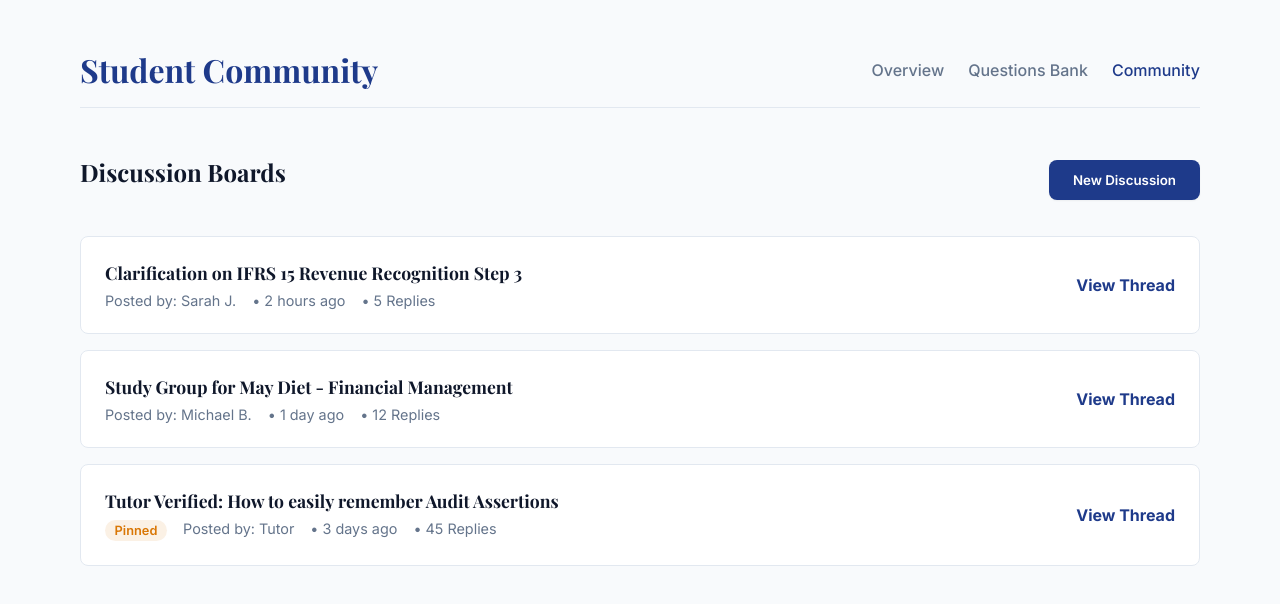
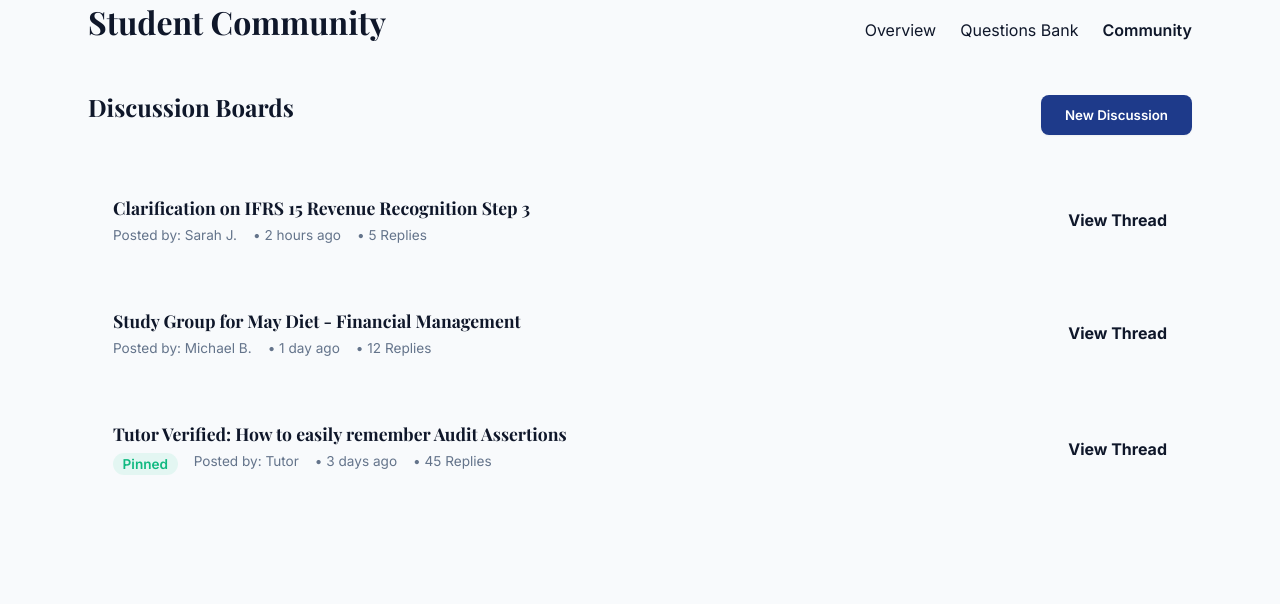
Before and after one commit to gold11997/Treasurepoint-tutors, a Next.js app: page /community in a window 1280 px wide. Shown: the top 604 px of the page. Built offline with nearby package versions, Linux system fonts and the light colour scheme.

Commit message:
Fix: Remove outdated CSS module imports across all pages

```diff
--- a/src/app/community/page.tsx
+++ b/src/app/community/page.tsx
@@ -1,15 +1,14 @@
 import Link from "next/link";
-import styles from "../dashboard.module.css";
 
 export default function Community() {
   return (
-    <div className={`container animate-fade-in ${styles.dashboardContainer}`}>
-      <header className={styles.dashboardHeader}>
+    <div className="container animate-fade-in">
+      <header style={{ display: 'flex', justifyContent: 'space-between', alignItems: 'center', marginBottom: '2rem', flexWrap: 'wrap', gap: '1rem' }}>
         <h1>Student Community</h1>
-        <nav className={styles.navLinks}>
-          <Link href="/dashboard" className={styles.navLink}>Overview</Link>
-          <Link href="/questions" className={styles.navLink}>Questions Bank</Link>
-          <Link href="/community" className={`${styles.navLink} ${styles.active}`}>Community</Link>
+        <nav style={{ display: 'flex', gap: '1.5rem', alignItems: 'center' }}>
+          <Link href="/dashboard" className="nav-link">Overview</Link>
+          <Link href="/questions" className="nav-link">Questions Bank</Link>
+          <Link href="/community" style={{ fontWeight: '600', color: 'var(--primary-color)' }}>Community</Link>
         </nav>
       </header>
 
@@ -18,42 +17,42 @@ export default function Community() {
         <button className="btn btn-primary">New Discussion</button>
       </div>
 
-      <div className={styles.questionList}>
-        <div className={styles.questionItem} style={{ cursor: 'pointer' }}>
+      <div style={{ display: 'flex', flexDirection: 'column', gap: '1rem' }}>
+        <div className="card glass" style={{ cursor: 'pointer', display: 'flex', justifyContent: 'space-between', alignItems: 'center', padding: '1.5rem' }}>
           <div>
-            <h3 style={{ fontSize: '1.1rem', marginBottom: '0.25rem' }}>Clarification on IFRS 15 Revenue Recognition Step 3</h3>
-            <div className={styles.questionMeta}>
+            <h3 style={{ fontSize: '1.1rem', marginBottom: '0.5rem' }}>Clarification on IFRS 15 Revenue Recognition Step 3</h3>
+            <div style={{ display: 'flex', gap: '1rem', fontSize: '0.85rem', color: 'var(--text-muted)' }}>
               <span>Posted by: Sarah J.</span>
               <span>• 2 hours ago</span>
               <span>• 5 Replies</span>
             </div>
           </div>
-          <span style={{ color: 'var(--primary)', fontWeight: 'bold' }}>View Thread</span>
+          <span style={{ color: 'var(--primary-color)', fontWeight: 'bold' }}>View Thread</span>
         </div>
 
-        <div className={styles.questionItem} style={{ cursor: 'pointer' }}>
+        <div className="card glass" style={{ cursor: 'pointer', display: 'flex', justifyContent: 'space-between', alignItems: 'center', padding: '1.5rem' }}>
           <div>
-            <h3 style={{ fontSize: '1.1rem', marginBottom: '0.25rem' }}>Study Group for May Diet - Financial Management</h3>
-            <div className={styles.questionMeta}>
+            <h3 style={{ fontSize: '1.1rem', marginBottom: '0.5rem' }}>Study Group for May Diet - Financial Management</h3>
+            <div style={{ display: 'flex', gap: '1rem', fontSize: '0.85rem', color: 'var(--text-muted)' }}>
               <span>Posted by: Michael B.</span>
               <span>• 1 day ago</span>
               <span>• 12 Replies</span>
             </div>
           </div>
-          <span style={{ color: 'var(--primary)', fontWeight: 'bold' }}>View Thread</span>
+          <span style={{ color: 'var(--primary-color)', fontWeight: 'bold' }}>View Thread</span>
         </div>
 
-        <div className={styles.questionItem} style={{ cursor: 'pointer' }}>
+        <div className="card glass" style={{ cursor: 'pointer', display: 'flex', justifyContent: 'space-between', alignItems: 'center', padding: '1.5rem' }}>
           <div>
-            <h3 style={{ fontSize: '1.1rem', marginBottom: '0.25rem' }}>Tutor Verified: How to easily remember Audit Assertions</h3>
-            <div className={styles.questionMeta}>
-              <span className={styles.tag}>Pinned</span>
+            <h3 style={{ fontSize: '1.1rem', marginBottom: '0.5rem' }}>Tutor Verified: How to easily remember Audit Assertions</h3>
+            <div style={{ display: 'flex', gap: '1rem', fontSize: '0.85rem', color: 'var(--text-muted)' }}>
+              <span style={{ background: 'rgba(52, 211, 153, 0.1)', color: '#10b981', padding: '0.2rem 0.6rem', borderRadius: '1rem', fontWeight: '600' }}>Pinned</span>
               <span>Posted by: Tutor</span>
               <span>• 3 days ago</span>
               <span>• 45 Replies</span>
             </div>
           </div>
-          <span style={{ color: 'var(--primary)', fontWeight: 'bold' }}>View Thread</span>
+          <span style={{ color: 'var(--primary-color)', fontWeight: 'bold' }}>View Thread</span>
         </div>
       </div>
     </div>
--- a/src/app/dashboard/page.tsx
+++ b/src/app/dashboard/page.tsx
@@ -1,5 +1,4 @@
 import Link from "next/link";
-import styles from "./dashboard.module.css";
 import { createClient } from "@/utils/supabase/server";
 import { redirect } from "next/navigation";
 import { logout } from "../auth/actions";
@@ -13,44 +12,44 @@ export default async function Dashboard() {
   }
 
   return (
-    <div className={`container animate-fade-in ${styles.dashboardContainer}`}>
-      <header className={styles.dashboardHeader}>
+    <div className="container animate-fade-in">
+      <header style={{ display: 'flex', justifyContent: 'space-between', alignItems: 'center', marginBottom: '2rem', flexWrap: 'wrap', gap: '1rem' }}>
         <div>
           <h1>Student Dashboard</h1>
           <p style={{ color: 'var(--text-muted)', fontSize: '0.9rem' }}>Logged in as: {user.email}</p>
         </div>
-        <nav className={styles.navLinks}>
-          <Link href="/dashboard" className={`${styles.navLink} ${styles.active}`}>Overview</Link>
-          <Link href="/questions" className={styles.navLink}>Questions Bank</Link>
-          <Link href="/community" className={styles.navLink}>Community</Link>
+        <nav style={{ display: 'flex', gap: '1.5rem', alignItems: 'center' }}>
+          <Link href="/dashboard" style={{ fontWeight: '600', color: 'var(--primary-color)' }}>Overview</Link>
+          <Link href="/questions" className="nav-link">Questions Bank</Link>
+          <Link href="/community" className="nav-link">Community</Link>
           <form action={logout}>
-            <button type="submit" className={styles.navLink} style={{ background: 'none', border: 'none', cursor: 'pointer', fontFamily: 'inherit', fontSize: 'inherit' }}>
+            <button type="submit" className="nav-link" style={{ background: 'none', border: 'none', cursor: 'pointer', fontFamily: 'inherit', fontSize: 'inherit' }}>
               Log out
             </button>
           </form>
         </nav>
       </header>
 
-      <div className={styles.grid}>
-        <div className={styles.card}>
-          <h2 className={styles.cardTitle}>100+ Solved Questions</h2>
-          <p className={styles.cardDescription}>
+      <div className="grid">
+        <div className="card glass">
+          <h2>100+ Solved Questions</h2>
+          <p style={{ color: 'var(--text-muted)', marginBottom: '1.5rem' }}>
             Dive into our comprehensive database of ICAN past questions, solved with simple, professional methodologies.
           </p>
           <Link href="/questions" className="btn btn-primary">Browse Questions</Link>
         </div>
 
-        <div className={styles.card}>
-          <h2 className={styles.cardTitle}>Video Resources</h2>
-          <p className={styles.cardDescription}>
+        <div className="card glass">
+          <h2>Video Resources</h2>
+          <p style={{ color: 'var(--text-muted)', marginBottom: '1.5rem' }}>
             Watch detailed walkthroughs of complex calculations and reporting standards.
           </p>
           <Link href="/resources" className="btn btn-secondary">Watch Videos</Link>
         </div>
 
-        <div className={styles.card}>
-          <h2 className={styles.cardTitle}>Peer Community</h2>
-          <p className={styles.cardDescription}>
+        <div className="card glass">
+          <h2>Peer Community</h2>
+          <p style={{ color: 'var(--text-muted)', marginBottom: '1.5rem' }}>
             Join discussion groups, ask questions, and collaborate with other students preparing for the same exams.
           </p>
           <Link href="/community" className="btn btn-outline">Join Discussion</Link>
--- a/src/app/questions/page.tsx
+++ b/src/app/questions/page.tsx
@@ -1,5 +1,4 @@
 import Link from "next/link";
-import styles from "../dashboard.module.css";
 import { createClient } from "@/utils/supabase/server";
 import { logout } from "../auth/actions";
 
@@ -11,15 +10,15 @@ export default async function QuestionsBank() {
     .order('created_at', { ascending: false });
 
   return (
-    <div className={`container animate-fade-in ${styles.dashboardContainer}`}>
-      <header className={styles.dashboardHeader}>
+    <div className="container animate-fade-in">
+      <header style={{ display: 'flex', justifyContent: 'space-between', alignItems: 'center', marginBottom: '2rem', flexWrap: 'wrap', gap: '1rem' }}>
         <h1>Questions Bank</h1>
-        <nav className={styles.navLinks}>
-          <Link href="/dashboard" className={styles.navLink}>Overview</Link>
-          <Link href="/questions" className={`${styles.navLink} ${styles.active}`}>Questions Bank</Link>
-          <Link href="/community" className={styles.navLink}>Community</Link>
+        <nav style={{ display: 'flex', gap: '1.5rem', alignItems: 'center' }}>
+          <Link href="/dashboard" className="nav-link">Overview</Link>
+          <Link href="/questions" style={{ fontWeight: '600', color: 'var(--primary-color)' }}>Questions Bank</Link>
+          <Link href="/community" className="nav-link">Community</Link>
           <form action={logout}>
-            <button type="submit" className={styles.navLink} style={{ background: 'none', border: 'none', cursor: 'pointer', fontFamily: 'inherit', fontSize: 'inherit' }}>
+            <button type="submit" className="nav-link" style={{ background: 'none', border: 'none', cursor: 'pointer', fontFamily: 'inherit', fontSize: 'inherit' }}>
               Log out
             </button>
           </form>
@@ -29,17 +28,18 @@ export default async function QuestionsBank() {
       <input
         type="text"
         placeholder="Search for topics, standards (e.g., IFRS 9), or keywords..."
-        className={styles.searchBar}
+        className="glass"
+        style={{ width: '100%', padding: '1rem', borderRadius: 'var(--radius-md)', border: '1px solid var(--border-color)', marginBottom: '2rem', background: 'var(--glass-bg)', color: 'var(--text-color)' }}
       />
 
-      <div className={styles.questionList}>
+      <div style={{ display: 'flex', flexDirection: 'column', gap: '1rem' }}>
         {questions && questions.length > 0 ? (
           questions.map((q) => (
-            <div key={q.id} className={styles.questionItem}>
+            <div key={q.id} className="card glass" style={{ display: 'flex', justifyContent: 'space-between', alignItems: 'center', padding: '1.5rem' }}>
               <div>
-                <h3 style={{ fontSize: '1.25rem', marginBottom: '0.25rem' }}>{q.title}</h3>
-                <div className={styles.questionMeta}>
-                  <span className={styles.tag}>{q.subject}</span>
+                <h3 style={{ fontSize: '1.25rem', marginBottom: '0.5rem' }}>{q.title}</h3>
+                <div style={{ display: 'flex', gap: '1rem', fontSize: '0.85rem', color: 'var(--text-muted)' }}>
+                  <span style={{ color: 'var(--primary-color)', fontWeight: '600' }}>{q.subject}</span>
                   <span>{q.diet_year}</span>
                   <span>• {q.difficulty}</span>
                 </div>
@@ -50,9 +50,9 @@ export default async function QuestionsBank() {
             </div>
           ))
         ) : (
-          <div className={styles.card} style={{ textAlign: 'center', padding: '4rem' }}>
-            <h3 className={styles.cardTitle}>No questions found</h3>
-            <p className={styles.cardDescription}>
+          <div className="card glass" style={{ textAlign: 'center', padding: '4rem' }}>
+            <h2>No questions found</h2>
+            <p style={{ color: 'var(--text-muted)' }}>
               Once you add questions to your Supabase database, they will appear here automatically.
             </p>
           </div>
```
